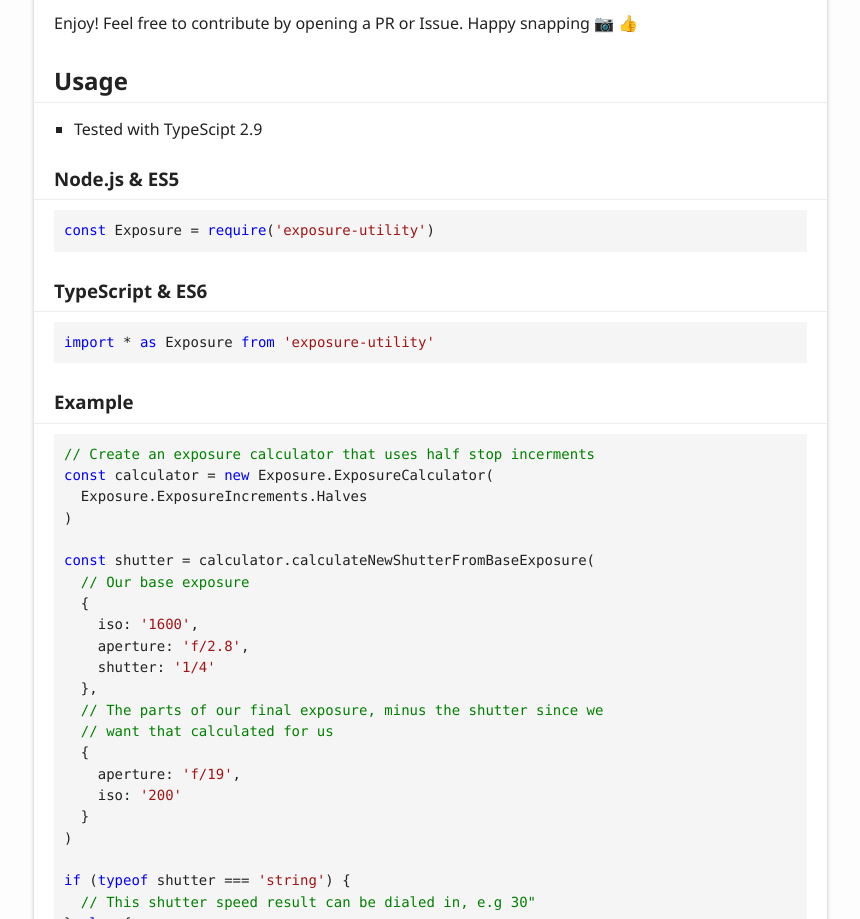
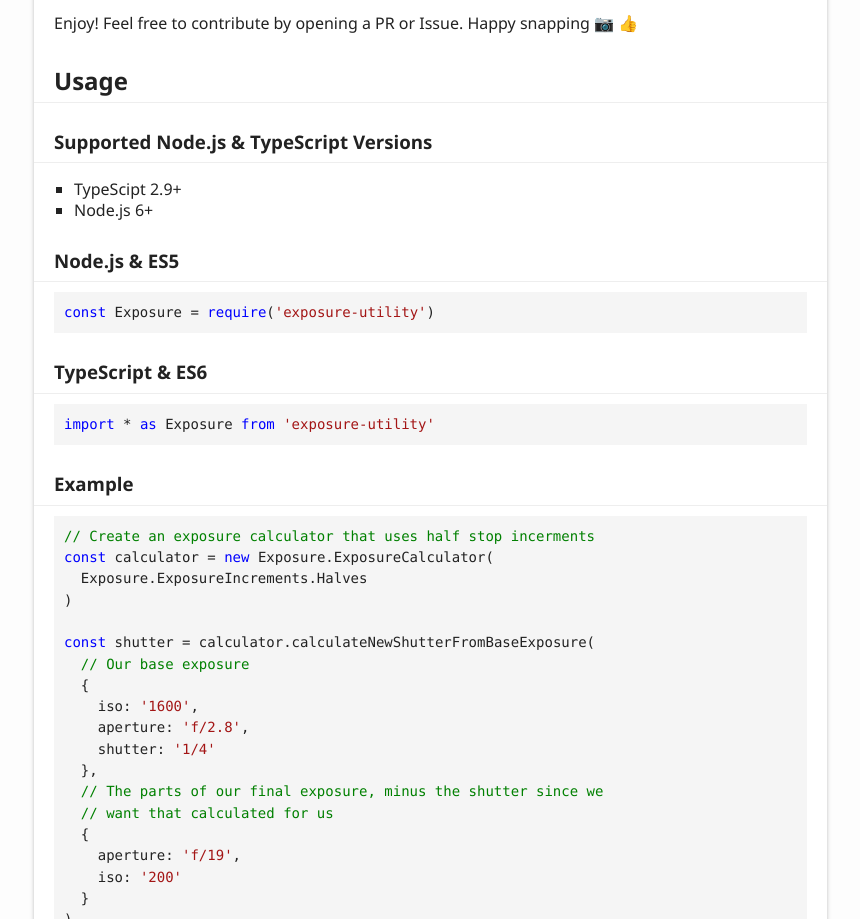
Before and after one commit to evanshortiss/exposure-utility, a website: page docs/index.html in a window 1280 px wide. Shown: the part 1685-2604 px from the top of the page, without its empty margins (6-866 px from the left). Drawn offline with Linux system fonts and the light colour scheme.

Commit message:
add node.js and ts version supports in README

```diff
--- a/docs/index.html
+++ b/docs/index.html
@@ -78,8 +78,10 @@
 				ExposureCalculator that is using full stops.</p>
 				<p>Enjoy! Feel free to contribute by opening a PR or Issue. Happy snapping  📷 👍</p>
 				<h2 id="usage">Usage</h2>
+				<h3 id="supported-node-js-typescript-versions">Supported Node.js &amp; TypeScript Versions</h3>
 				<ul>
-					<li>Tested with TypeScipt 2.9</li>
+					<li>TypeScipt 2.9+</li>
+					<li>Node.js 6+</li>
 				</ul>
 				<h3 id="node-js-es5">Node.js &amp; ES5</h3>
 				<pre><code class="lang-js"><span class="hljs-keyword">const</span> Exposure = <span class="hljs-built_in">require</span>(<span class="hljs-string">'exposure-utility'</span>)
```
Also changed, not shown: README.md.
